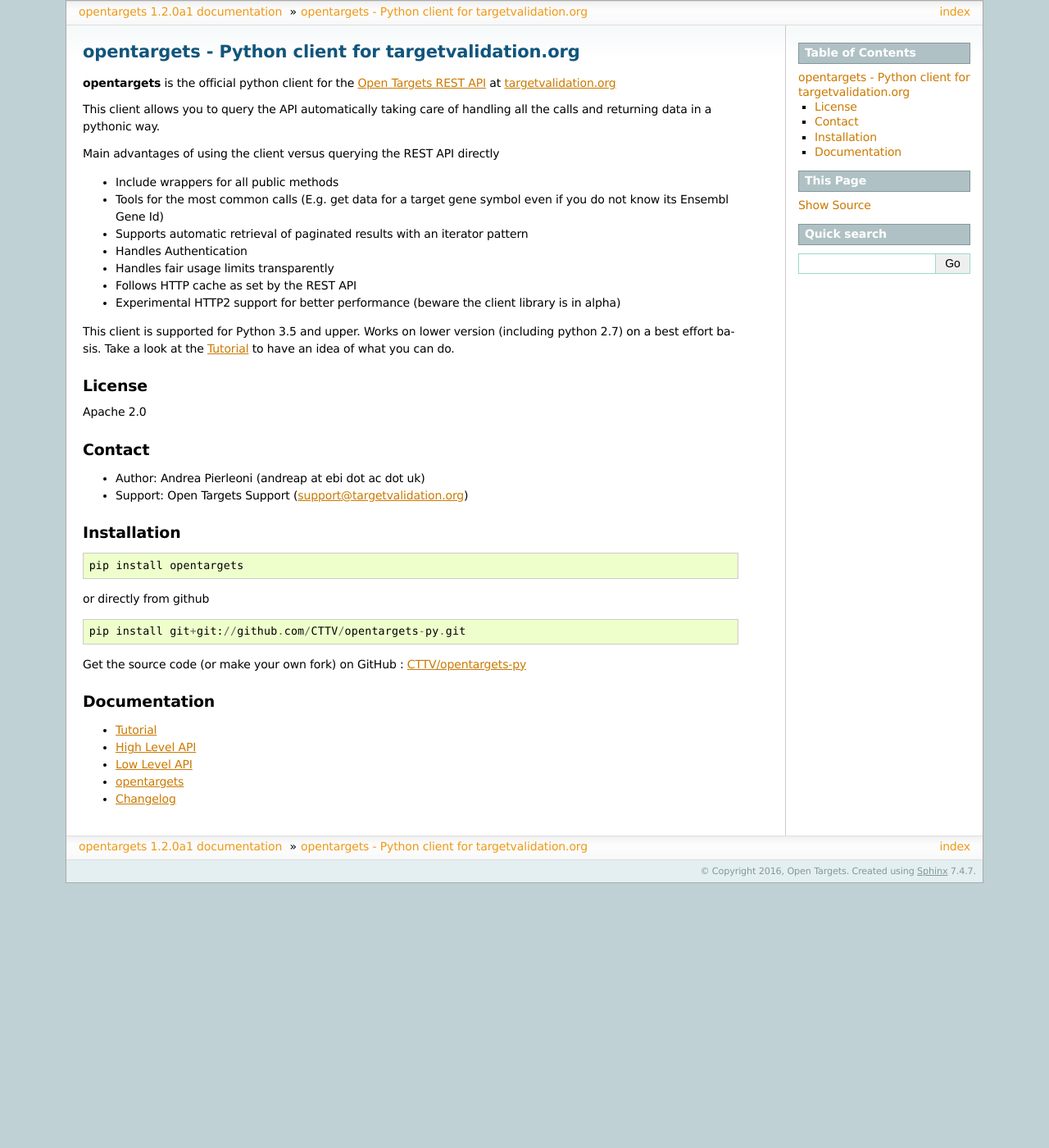
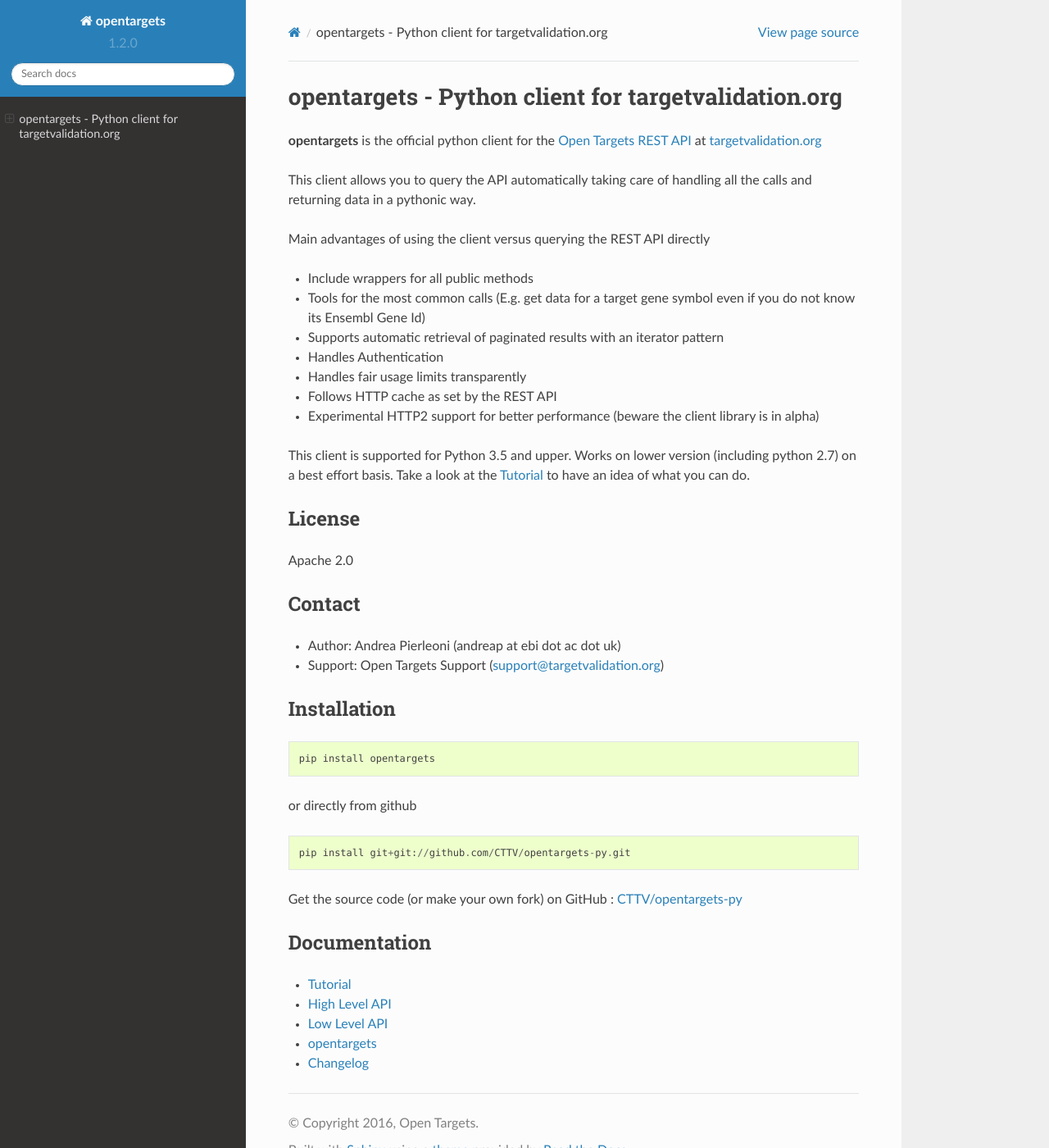
Before and after one commit to opentargets-archive/opentargets-py, a Sphinx documentation site: the page built from docs/source/index.rst, in a window 1280 px wide and 1400 px high. Shown: the whole window at 82% size. Built offline with Sphinx 7.4.7 and the Read the Docs theme 2.0.0, drawn with Linux system fonts in a browser that asks for light colours; some of the changed text lies outside the part shown.

Commit message:
reverted to rtd theme

```diff
--- a/docs/source/conf.py
+++ b/docs/source/conf.py
@@ -127,10 +127,10 @@
 # The theme to use for HTML and HTML Help pages.  See the documentation for
 # a list of builtin themes.
 #
-# import sphinx_rtd_theme
-# html_theme = 'sphinx_rtd_theme'
-# html_theme_path = [sphinx_rtd_theme.get_html_theme_path()]
-html_theme = 'sphinxdoc'
+import sphinx_rtd_theme
+html_theme = 'sphinx_rtd_theme'
+html_theme_path = [sphinx_rtd_theme.get_html_theme_path()]
+# html_theme = 'sphinxdoc'
 
 # Theme options are theme-specific and customize the look and feel of a theme
 # further.  For a list of options available for each theme, see the
```
